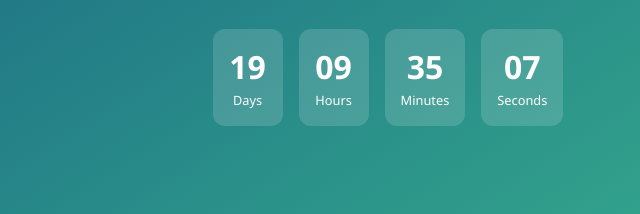
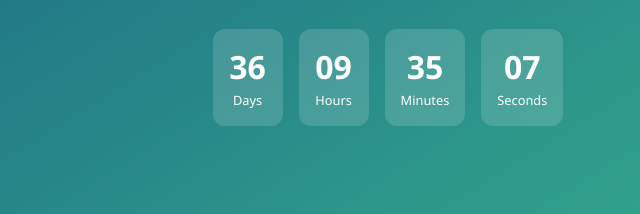
Before and after one commit to abhi1122/cureaxispharmaceuticals, a plain HTML site: page index.html in a window 1280 px wide. Shown: the part 540-754 px from the top of the page, 252-892 px from the left. Drawn offline with Linux system fonts and the light colour scheme.

Commit message:
Update index.html

```diff
--- a/index.html
+++ b/index.html
@@ -94,7 +94,7 @@
   </div>
 
   <script>
-    const launchDate = new Date("2025-08-15T00:00:00").getTime();
+    const launchDate = new Date("2025-09-01T00:00:00").getTime();
 
     const timer = setInterval(() => {
       const now = new Date().getTime();
```
